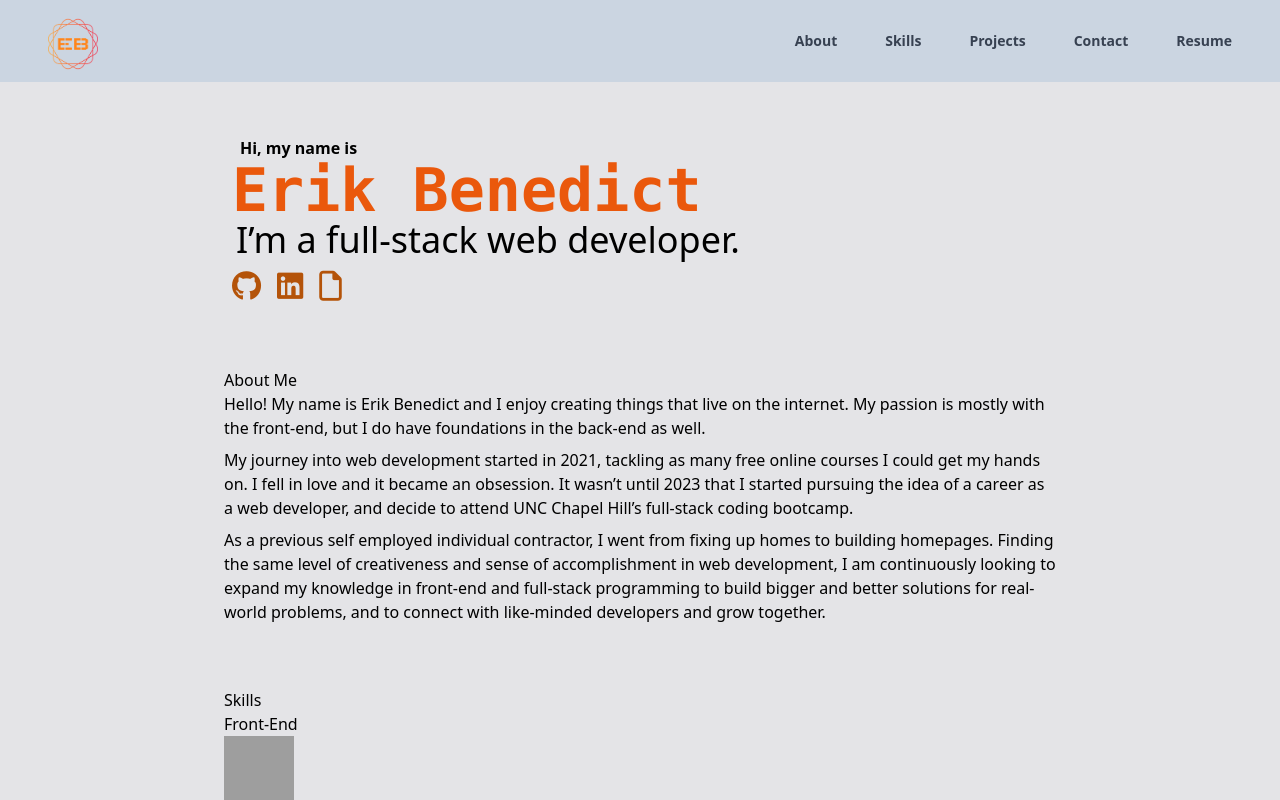
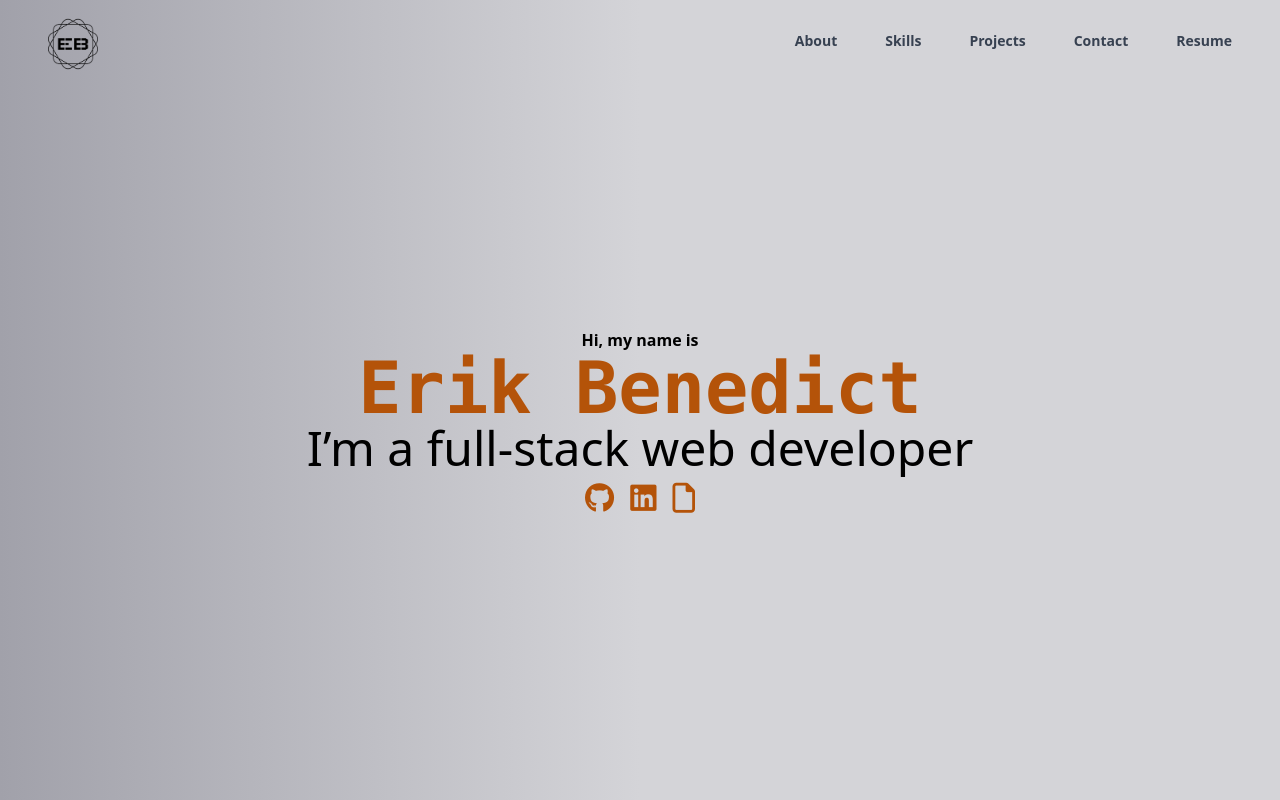
Before and after one commit to erikbenedict/react-portfolio, a React (Vite) app: page / in a window 1280 px wide. Shown: the top 800 px of the page. Built offline with nearby package versions, Linux system fonts and the light colour scheme; grey boxes are pictures that could not be loaded.

Commit message:
feature: changed nav and background color; revised and styled About section; added headshot; changed logo color; added google fonts

```diff
--- a/index.html
+++ b/index.html
@@ -11,11 +11,17 @@
       rel="stylesheet"
       href="https://cdn.jsdelivr.net/gh/devicons/devicon@v2.15.1/devicon.min.css"
     />
+    <link rel="preconnect" href="https://fonts.googleapis.com" />
+    <link rel="preconnect" href="https://fonts.gstatic.com" crossorigin />
+    <link
+      href="https://fonts.googleapis.com/css2?family=Oswald:wght@500&display=swap"
+      rel="stylesheet"
+    />
     <link rel="stylesheet" href="./src/styles/index.css" />
     <link rel="stylesheet" href="./dist/output.css" />
     <title>Erik Benedict</title>
   </head>
-  <body class="bg-zinc-200">
+  <body>
     <div id="root"></div>
     <script type="module" src="/src/main.jsx"></script>
   </body>
--- a/src/App.jsx
+++ b/src/App.jsx
@@ -12,23 +12,33 @@ function App() {
       link.addEventListener('click', (event) => {
         event.preventDefault();
         const targetId = link.getAttribute('href');
-        const targetElement = document.querySelector(targetId);
 
-        if (targetElement) {
-          const targetPosition = targetElement.offsetTop;
-
+        if (targetId === '#') {
+          // Scroll to the top of the page
           window.scrollTo({
-            top: targetPosition - navbarHeight,
+            top: 0,
             behavior: 'smooth',
           });
+        } else {
+          const targetElement = document.querySelector(targetId);
+
+          if (targetElement) {
+            const targetPosition = targetElement.offsetTop;
+
+            window.scrollTo({
+              top: targetPosition - navbarHeight,
+              behavior: 'smooth',
+            });
+          }
         }
       });
     });
   }, []);
+
   return (
     <>
       <Navbar />
-      <div className="container max-w-[65%] mx-auto">
+      <div className="container max-w-[75%] md-max-w-[65%] mx-auto font-medium">
         <Outlet />
       </div>
       <Footer />
--- a/src/components/About/About.jsx
+++ b/src/components/About/About.jsx
@@ -1,28 +1,43 @@
+import headshot from '../../assets/images/headshot.png';
+
 export default function About() {
   return (
-    <section id="about">
-      <h2 className="section-title">About Me</h2>
-      <div>
+    <section id="about" className="p-2 mb-80">
+      <h2 className="section-title text-3xl md:text-4xl text-center mb-8">
+        About Me
+      </h2>
+      <div className="flex flex-col md:flex-row items-center">
+        <div className="xl:text-lg md:w-1/2 mb-4 md:mb-0 p-2">
           <p className="mb-2">
-          Hello! My name is Erik Benedict and I enjoy creating things that live
-          on the internet. My passion is mostly with the front-end, but I do
-          have foundations in the back-end as well.
+            Hello! I&rsquo;m Erik Benedict, and I enjoy creating amazing
+            experiences for people to enjoy on the internet. My passion is
+            mostly with the front-end, but I do have foundations in the back-end
+            as well.
           </p>
           <p className="mb-2">
-          My journey into web development started in 2021, tackling as many free
-          online courses I could get my hands on. I fell in love and it became
-          an obsession. It wasn&rsquo;t until 2023 that I started pursuing the
-          idea of a career as a web developer, and decide to attend UNC Chapel
-          Hill&rsquo;s full-stack coding bootcamp.
+            My journey into web development started where most do... Myspace. I
+            felt like a wizard when editing HTML and CSS. But it wasn&rsquo;t
+            until 2021 when I started taking free online courses when I fell in
+            love and it became an obsession. Finally in 2023 I started pursuing
+            the idea of a career as a web developer, and decide to attend UNC
+            Chapel Hill&rsquo;s full-stack coding bootcamp.
           </p>
           <p>
-          As a previous self employed individual contractor, I went from fixing
-          up homes to building homepages. Finding the same level of creativeness
-          and sense of accomplishment in web development, I am continuously
-          looking to expand my knowledge in front-end and full-stack programming
-          to build bigger and better solutions for real-world problems, and to
-          connect with like-minded developers and grow together.
+            As a previous self employed individual contractor, I went from
+            fixing up homes to building homepages, finding the same level of
+            creativeness and sense of accomplishment in web development. I am
+            continuously looking to expand my knowledge in front-end and
+            full-stack programming to build bigger and better solutions for
+            real-world problems, and to connect with like-minded developers.
           </p>
+        </div>
+        <div className="md:w-1/2 p-3">
+          <img
+            src={headshot}
+            alt="headshot"
+            className="max-w-xs md:max-w-sm mx-auto"
+          />
+        </div>
       </div>
     </section>
   );
--- a/src/components/Hero/Hero.jsx
+++ b/src/components/Hero/Hero.jsx
@@ -1,18 +1,19 @@
 export default function Hero() {
   return (
-    <section className="homepage-container pt-16 flex flex-col" id="hero">
-      <div className="flex flex-col ">
-        <h1 className="p-2 container">
-          <span className="h1-span-intro font-semibold pl-2">
-            Hi, my name is
-          </span>
+    <section
+      className="homepage-container pt-16 min-h-full mt-32 md:mt-48 xl:mt-64 mb-96 text-center"
+      id="hero"
+    >
+      <div>
+        <h1 className="p-2">
+          <span className="font-semibold">Hi, my name is</span>
           <br />
-          <span className="h1-span-name text-6xl md-text-7xl font-mono font-semibold text-orange-600">
+          <span className="text-5xl md:text-7xl font-mono font-semibold text-amber-700">
             Erik Benedict
           </span>
           <br />
-          <span className="h1-span-description text-4xl md-text-5xl font-medium pl-1">
-            I&rsquo;m a full-stack web developer.
+          <span className="text-4xl md:text-5xl font-medium">
+            I&rsquo;m a full-stack web developer
           </span>
         </h1>
         <div>
--- a/src/components/Nav/Navbar.jsx
+++ b/src/components/Nav/Navbar.jsx
@@ -14,7 +14,7 @@ export default function Navbar() {
     >
       <div className="flex flex-col max-w-screen-xl px-4 mx-auto md:items-center md:justify-between md:flex-row md:px-6 lg:px-8">
         <div className="p-4 flex flex-row items-center justify-between">
-          <a href="#hero" className="nav-offset logo-nav">
+          <a href="#" className="nav-offset logo-nav">
             <img src={logo} alt="logo image" />
           </a>
           <button
--- a/src/styles/index.css
+++ b/src/styles/index.css
@@ -6,8 +6,22 @@ html {
   scroll-behavior: smooth;
 }
 
-section {
-  margin-top: 4rem;
+body {
+  background: rgb(161, 161, 170);
+  background: linear-gradient(
+    90deg,
+    rgba(161, 161, 170, 1) 0%,
+    rgba(212, 212, 216, 1) 50%
+  );
+}
+
+#navbar {
+  background: rgb(161, 161, 170);
+  background: linear-gradient(
+    90deg,
+    rgba(161, 161, 170, 1) 0%,
+    rgba(212, 212, 216, 1) 50%
+  );
 }
 
 .skill-icon {
@@ -24,3 +38,7 @@ section {
   width: 50px;
   height: 50px;
 }
+
+.section-title {
+  font-family: 'Oswald', sans-serif;
+}
```
Also changed, not shown: src/assets/images/headshot.png (added), src/assets/images/logo.png. Lines whose indentation alone changed are shown as unchanged.
